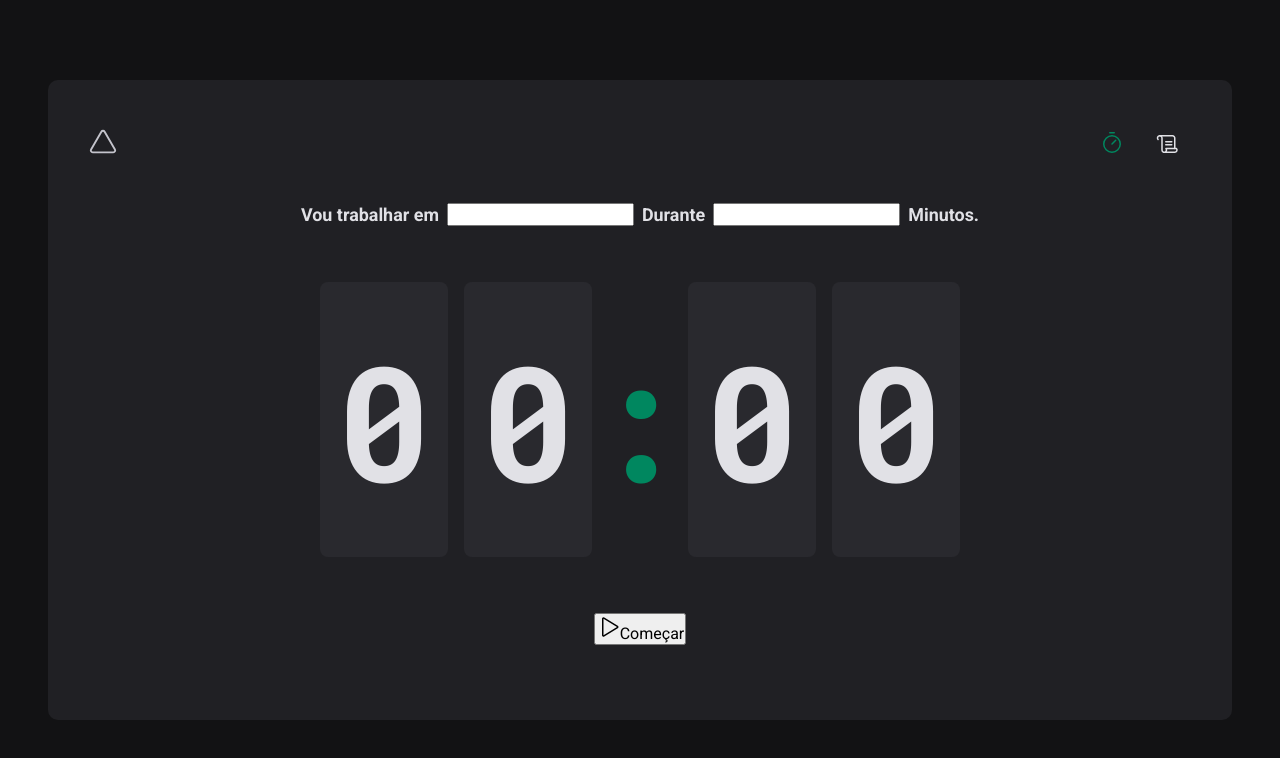
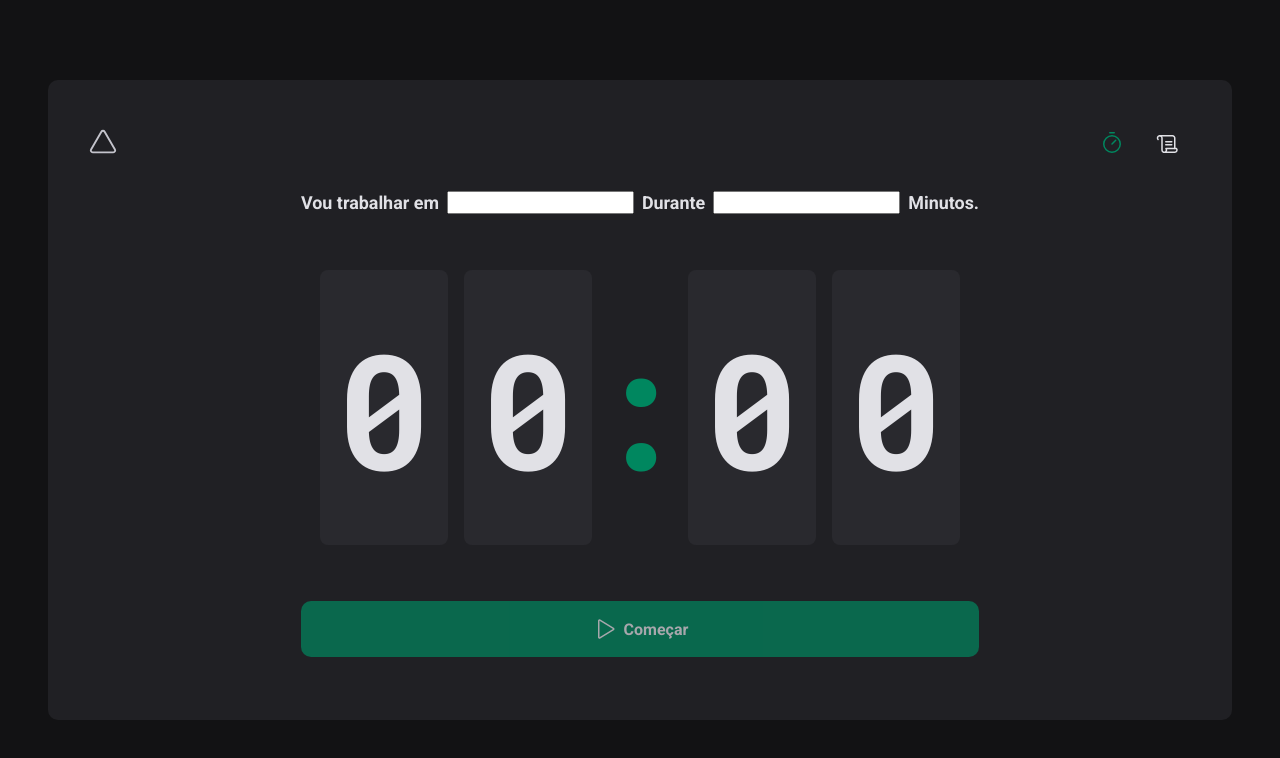
Before and after one commit to LeoMedeirosss/Project-Pomodoro, a React (Vite) app in the folder Project/Pomodoro/: page / in a window 1280 px wide. Shown: the top 758 px of the page. Built offline with nearby package versions, Linux system fonts and the light colour scheme.

Commit message:
home 3.0

```diff
--- a/Project/Pomodoro/src/pages/Home/index.tsx
+++ b/Project/Pomodoro/src/pages/Home/index.tsx
@@ -1,6 +1,6 @@
 import { Play } from "phosphor-react";
 
-import { CountdownContainer, FormContainer, HomeConteiner, Separator } from "./styles";
+import { CountdownContainer, FormContainer, HomeConteiner, Separator, StartCountdownButton } from "./styles";
 
 export function Home() {
     return(
@@ -23,10 +23,10 @@
                     <span>0</span>
                 </CountdownContainer>
 
-                <button type="submit">
+                <StartCountdownButton disabled type="submit">
                     <Play size={24} />
                     Começar
-                </button>
+                </StartCountdownButton>
             </form>
         </HomeConteiner>
     )
--- a/Project/Pomodoro/src/pages/Home/styles.ts
+++ b/Project/Pomodoro/src/pages/Home/styles.ts
@@ -14,7 +14,7 @@
         gap:3.5rem;
     }
 
-`;
+`
 
 export const FormContainer = styled.div`
     width:100%;
@@ -23,10 +23,11 @@
     justify-content:center;
     gap:0.5rem;
     color: ${(props) => props.theme["gray-100"]};
+
     font-size:1.12rem;
     font-weight:bold;
     flex-wrap:wrap;
-`;
+`
 
 export const CountdownContainer = styled.div`
     font-family: "Roboto Mono", monospace;
@@ -43,7 +44,7 @@
         border-radius: 8px;
     }
 
-`;
+`
 
 export const Separator = styled.div`
     padding:2rem 0;
@@ -54,4 +55,31 @@
 
     display:flex;
     justify-content:center;
-`;
+`
+
+export const StartCountdownButton = styled.button `
+    width: 100%;
+    border:0;
+    padding:1rem;
+    border-radius:10px;
+
+    display:flex;
+    align-items:center;
+    justify-content:center;
+    gap:0.5rem;
+
+    font-weight:bold;
+    cursor:pointer;
+
+    background:${(props) => props.theme["green-500"]};
+    color:${(props) => props.theme["gray-100"]};
+
+    &:disabled {
+        opacity:0.7;
+        cursor:not-allowed;
+    }
+
+    &:not(:disabled):hover {
+        background:${(props) => props.theme["green-700"]};
+    }
+`
```
